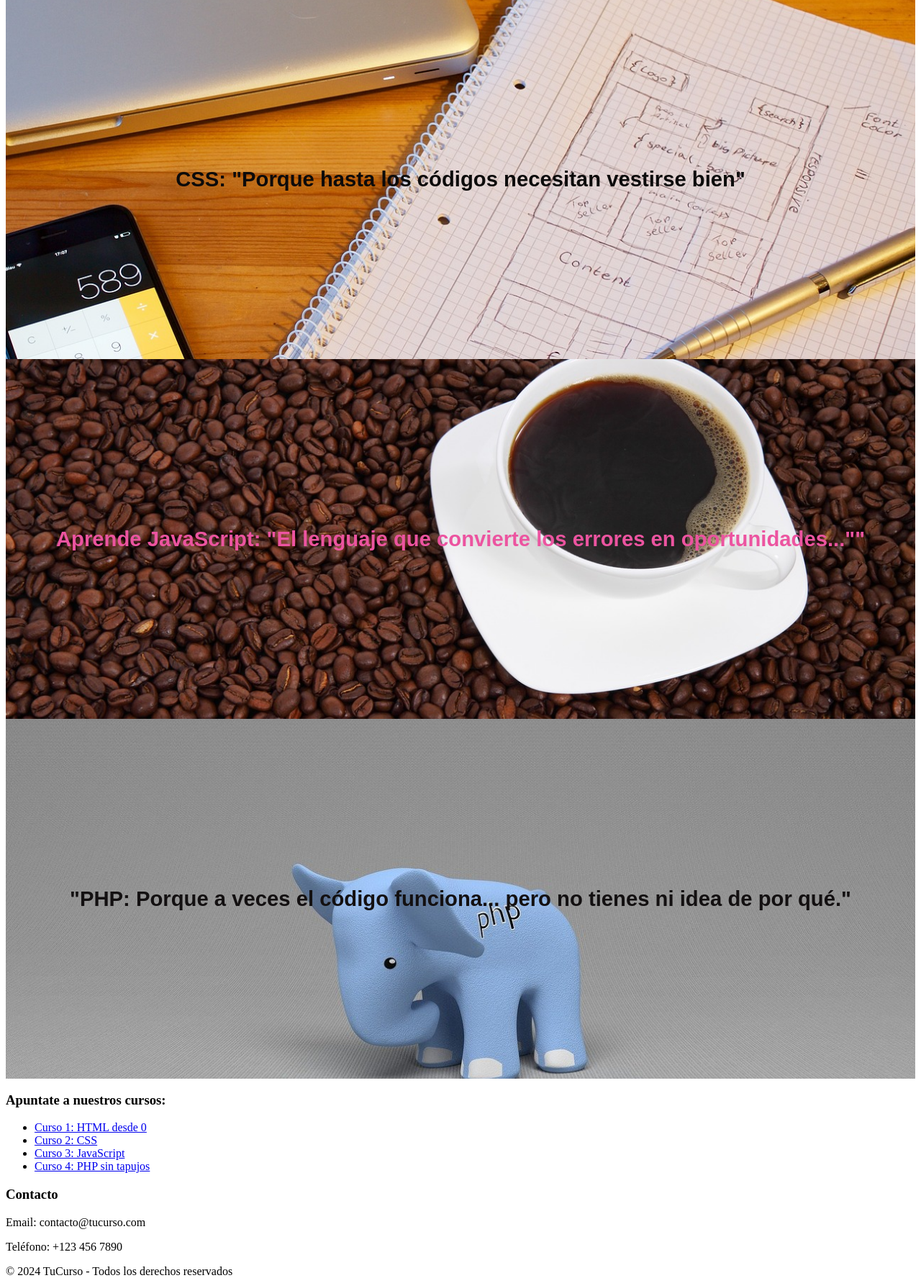
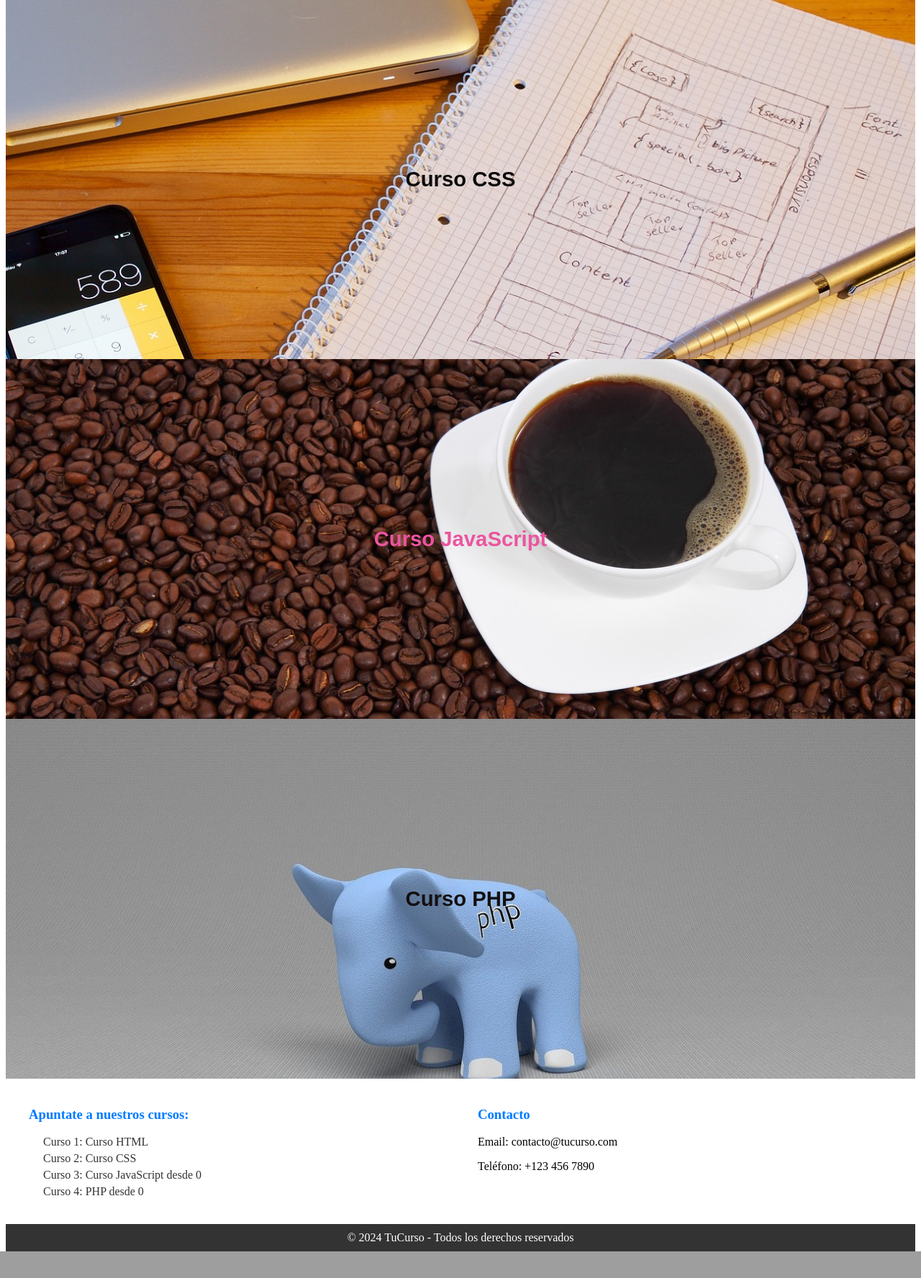
Before and after one commit to Natihermida/web2, a PHP site: page / in a window 1280 px wide. Shown: the part 675-2451 px from the top of the page at 72% size. After the commit the page ends 2414 px from the top, so only its background shows below. Run offline with PHP 8.4, Linux system fonts and the light colour scheme.

Commit message:
cambios_css_js

```diff
--- a/CSS/index.css
+++ b/CSS/index.css
@@ -43,7 +43,7 @@ nav ul li a{
     display: flex;
     align-items: center;
     justify-content: space-around;
-    color: rgb(19, 20, 18);
+    color: rgb(28, 29, 27);
     background-color: rgba(0, 0, 0, 0.7);
     font-family: 'Ubuntu', sans-serif;
     font-size: 25px;
@@ -119,6 +119,63 @@ nav ul li a{
 
 }
 .footer{
+    /* Estilo para el pie de página */
+footer.footer {
+    background-color: #f2f2f2; /* Fondo gris claro */
+    padding: 20px 0;
+    color: #333;
+    font-family: Arial, sans-serif;
+  }
+
+  /* Contenido del pie de página */
+  .footer-content {
+    display: flex;
+    justify-content: space-between;
+    padding: 20px;
+    max-width: 1200px;
+    margin: 0 auto;
+  }
+
+  /* Estilo para las columnas */
+  .cursos, .contact {
+    width: 48%; /* Dividir en dos columnas */
+  }
+
+  .cursos h3, .contact h3 {
+    color: #007BFF; /* Color para los títulos */
+  }
+
+  ul {
+    padding-left: 20px;
+  }
+
+  ul li {
+    list-style-type: none;
+  }
+
+  ul li a {
+    text-decoration: none;
+    color: #333;
+    display: block;
+    margin-bottom: 5px;
+  }
+
+  ul li a:hover {
+    color: #007BFF; /* Cambia el color cuando se pasa el ratón */
+  }
+
+  /* Estilo para la parte inferior */
+  .footer-bottom {
+    text-align: center;
+    padding: 10px 0;
+    background-color: #333;
+    color: white;
+  }
+
+  .footer-bottom p {
+    margin: 0;
+  }
+
 
 
 }
--- a/index.html
+++ b/index.html
@@ -22,21 +22,21 @@
     </nav>
     <section class="seccion1">
 
-        <h3>"¿HTML? Más fácil que armar un mueble de IKEA"</h3>
+        <h3>Curso HTML</h3>
     </section>
 
 
     <section class="seccion2">
-        <h3>CSS: "Porque hasta los códigos necesitan vestirse bien"</h3>
+        <h3>Curso CSS</h3>
 
     </section>
 
     <section class="seccion3">
-      <h3>Aprende JavaScript: "El lenguaje que convierte los errores en oportunidades..."" </h3>
+      <h3>Curso JavaScript </h3>
     </section>
 
     <section class="seccion4">
-        <h3>"PHP: Porque a veces el código funciona... pero no tienes ni idea de por qué."</h3>
+        <h3>Curso PHP </h3>
     </section>
 
     <footer>
@@ -45,10 +45,10 @@
               <div class="cursos">
                 <h3>Apuntate a nuestros cursos:</h3>
                 <ul>
-                  <li><a href="#">Curso 1: HTML desde 0</a></li>
-                  <li><a href="#">Curso 2: CSS </a></li>
-                  <li><a href="#">Curso 3: JavaScript </a></li>
-                  <li><a href="#">Curso 4: PHP sin tapujos</a></li>
+                  <li><a href="#">Curso 1: Curso HTML</a></li>
+                  <li><a href="#">Curso 2: Curso CSS </a></li>
+                  <li><a href="#">Curso 3: Curso JavaScript desde 0 </a></li>
+                  <li><a href="#">Curso 4: PHP desde 0</a></li>
                 </ul>
               </div>
 
```
Also changed, not shown: CSS/login.css (added, +59 -0 lines), CSS/registro.css (added, +92 -0 lines), login.html (+25 -0 lines), registro.html (added, +36 -0 lines), registro.js (added, +9 -0 lines).
